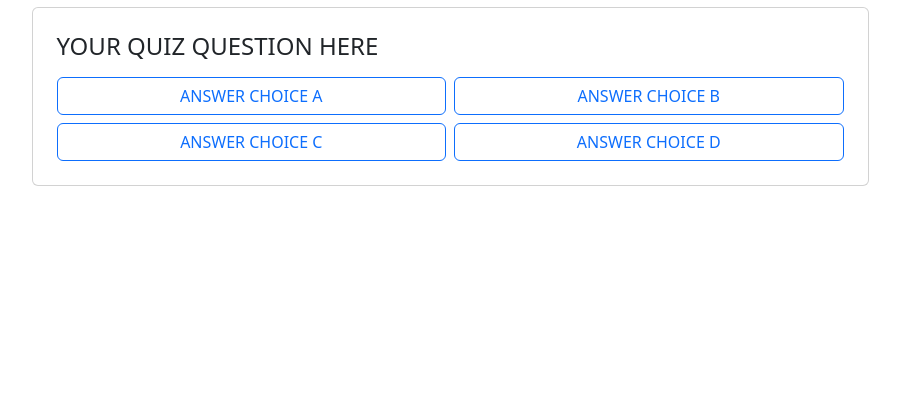
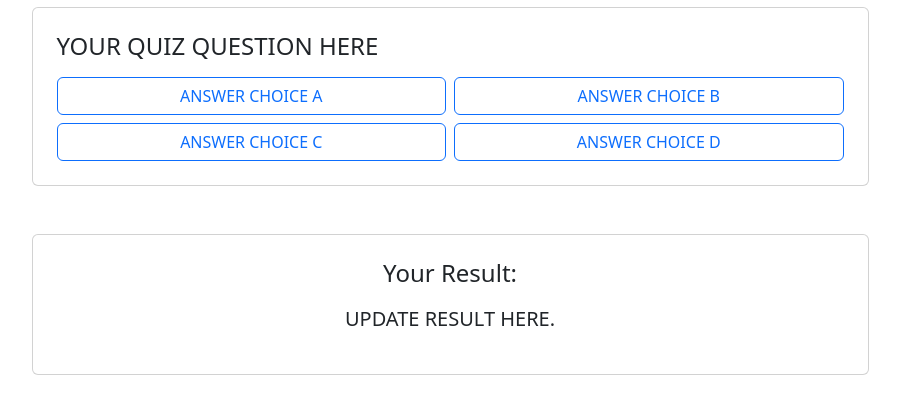
Before and after one commit to theDoubleLink/COMPSVII-Assignment8BBandstra, a plain HTML site: page index.html in a window 1280 px wide. Shown: the part 97-510 px from the top of the page, without its empty margins (190-1090 px from the left). Drawn offline with nearby package versions, Linux system fonts and the light colour scheme.

Commit message:
updated starter template foramtting

```diff
--- a/index.html
+++ b/index.html
@@ -10,7 +10,8 @@
 </head>
 <body>
     <h1 class="text-center mt-4">YOUR QUIZ TITLE HERE</h1>
-    <!-- Start of quiz element -->
+
+    <!-- Start quiz element -->
     <div class="container d-flex justify-content-center">
         <div class="card my-4 p-4" style="width: 75%;">
           <h4 class="mb-3">YOUR QUIZ QUESTION HERE</h4>
@@ -34,6 +35,16 @@
 
     <!-- Add more quiz elements here -->
 
+
+
+    <!-- Output the result here -->
+    <div class="container d-flex justify-content-center" id = "result-container">
+        <div class="card my-4 p-4 text-center" style="width: 75%;">
+            <h4 class="mb-3">Your Result:</h4>
+            <p id="quiz-result" class="fs-5">UPDATE RESULT HERE.</p>
+        </div>
+    </div>
+
     <!-- Connect to your script file here -->
 
 </body>
--- a/js/script.js
+++ b/js/script.js
@@ -1 +1 @@
-console.log("Hello World!");
+console.log("script.js connected!");
```
